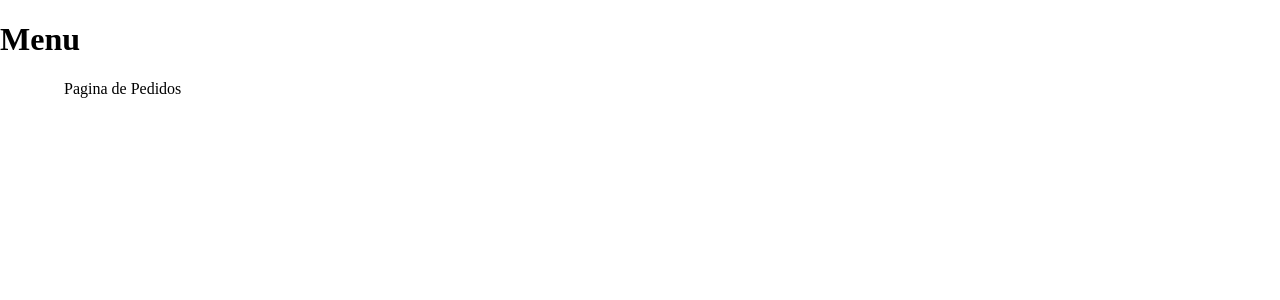
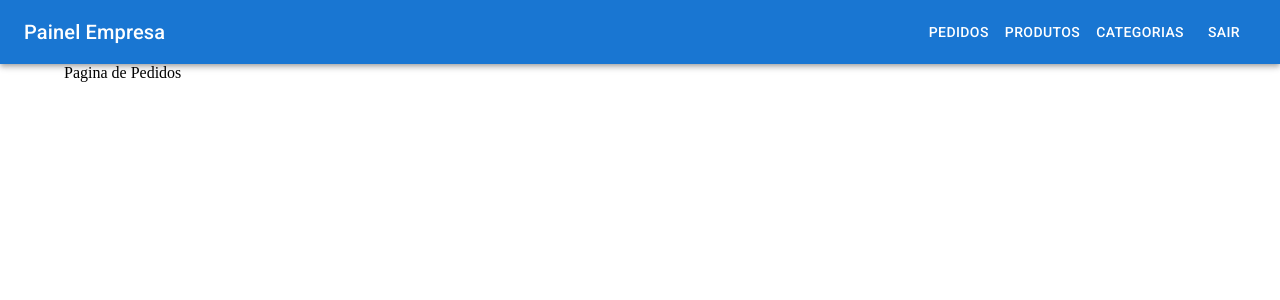
Before and after one commit to zumpchiat/tab-painel, a Next.js app: page /pedidos in a window 1280 px wide. Shown: the top 300 px of the page. Built offline with nearby package versions, Linux system fonts and the light colour scheme.

Commit message:
add Header

```diff
--- a/src/components/Header.tsx
+++ b/src/components/Header.tsx
@@ -1,7 +1,73 @@
+import { Menu } from "@mui/icons-material";
+import {
+  AppBar,
+  Box,
+  Button,
+  IconButton,
+  Toolbar,
+  Typography,
+} from "@mui/material";
+import Link from "next/link";
+import { useRouter } from "next/navigation";
+import HeaderDrawer from "./HeaderDrawer";
+import { useState } from "react";
+
 export default function Header() {
+  const pageTitle = "Painel Empresa";
+  const router = useRouter();
+  const [drawerOpen, setDrawerOpen] = useState(false);
+
+  const handleLogout = () => {
+    router.push("/login");
+  };
+  const handleDrawerToggle = () => {
+    setDrawerOpen(!drawerOpen);
+  };
   return (
     <>
-      <h1>Menu</h1>
+      <AppBar component="nav" position="relative">
+        <Toolbar>
+          <IconButton
+            color="inherit"
+            edge="start"
+            sx={{ display: { sm: "none" } }}
+            onClick={handleDrawerToggle}
+          >
+            <Menu />
+          </IconButton>
+          <Typography
+            component="div"
+            variant="h6"
+            sx={{ flexGrow: 1, display: { xs: "none", sm: "block" } }}
+          >
+            <Link href="/" style={{ color: "#fff", textDecoration: "none" }}>
+              {pageTitle}
+            </Link>
+          </Typography>
+          <Box sx={{ display: { xs: "none", sm: "block" } }}>
+            <Link href="/pedidos">
+              <Button sx={{ color: "#fff" }}>Pedidos</Button>
+            </Link>
+            <Link href="/produtos">
+              <Button sx={{ color: "#fff" }}>Produtos</Button>
+            </Link>
+            <Link href="/categorias">
+              <Button sx={{ color: "#fff" }}>Categorias</Button>
+            </Link>
+            <Button onClick={handleLogout} sx={{ color: "#fff" }}>
+              Sair
+            </Button>
+          </Box>
+        </Toolbar>
+      </AppBar>
+      <Box component="nav">
+        <HeaderDrawer
+          open={drawerOpen}
+          onClose={handleDrawerToggle}
+          title={pageTitle}
+          onLogout={handleLogout}
+        />
+      </Box>
     </>
   );
 }
--- /dev/null
+++ b/src/components/HeaderDrawer.tsx
@@ -0,0 +1,76 @@
+import {
+  Box,
+  Button,
+  Divider,
+  Drawer,
+  List,
+  ListItem,
+  ListItemButton,
+  ListItemText,
+  Typography,
+} from "@mui/material";
+import Link from "next/link";
+
+export default function HeaderDrawer(props: any) {
+  return (
+    <>
+      <Drawer
+        variant="temporary"
+        open={props.open}
+        onClose={props.onClose}
+        ModalProps={{ keepMounted: true }}
+        sx={{
+          display: { xs: "block", sm: "none" },
+          "& .MuiDrawer-paper": { width: "70%" },
+        }}
+      >
+        <Box sx={{ textAlign: "center" }}>
+          <Typography variant="h6" sx={{ my: 2 }}>
+            {props.title}
+          </Typography>
+          <Divider />
+          <List>
+            <ListItem disablePadding>
+              <ListItemButton>
+                <Link
+                  href="/pedidos"
+                  style={{ color: "#000", textDecoration: "none" }}
+                >
+                  <ListItemText primary="Pedidos"></ListItemText>
+                </Link>
+              </ListItemButton>
+            </ListItem>
+
+            <ListItem disablePadding>
+              <ListItemButton>
+                <Link
+                  href="/produtos"
+                  style={{ color: "#000", textDecoration: "none" }}
+                >
+                  <ListItemText primary="Produtos" />
+                </Link>
+              </ListItemButton>
+            </ListItem>
+
+            <ListItem disablePadding>
+              <ListItemButton>
+                <Link
+                  href="/categorias"
+                  style={{ color: "#000", textDecoration: "none" }}
+                >
+                  <ListItemText primary="Categorias" />
+                </Link>
+              </ListItemButton>
+            </ListItem>
+
+            <ListItem disablePadding>
+              <ListItemButton onClick={props.onLogout}>
+                <ListItemText primary="Sair" />
+              </ListItemButton>
+            </ListItem>
+          </List>
+        </Box>
+      </Drawer>
+    </>
+  );
+}
```
